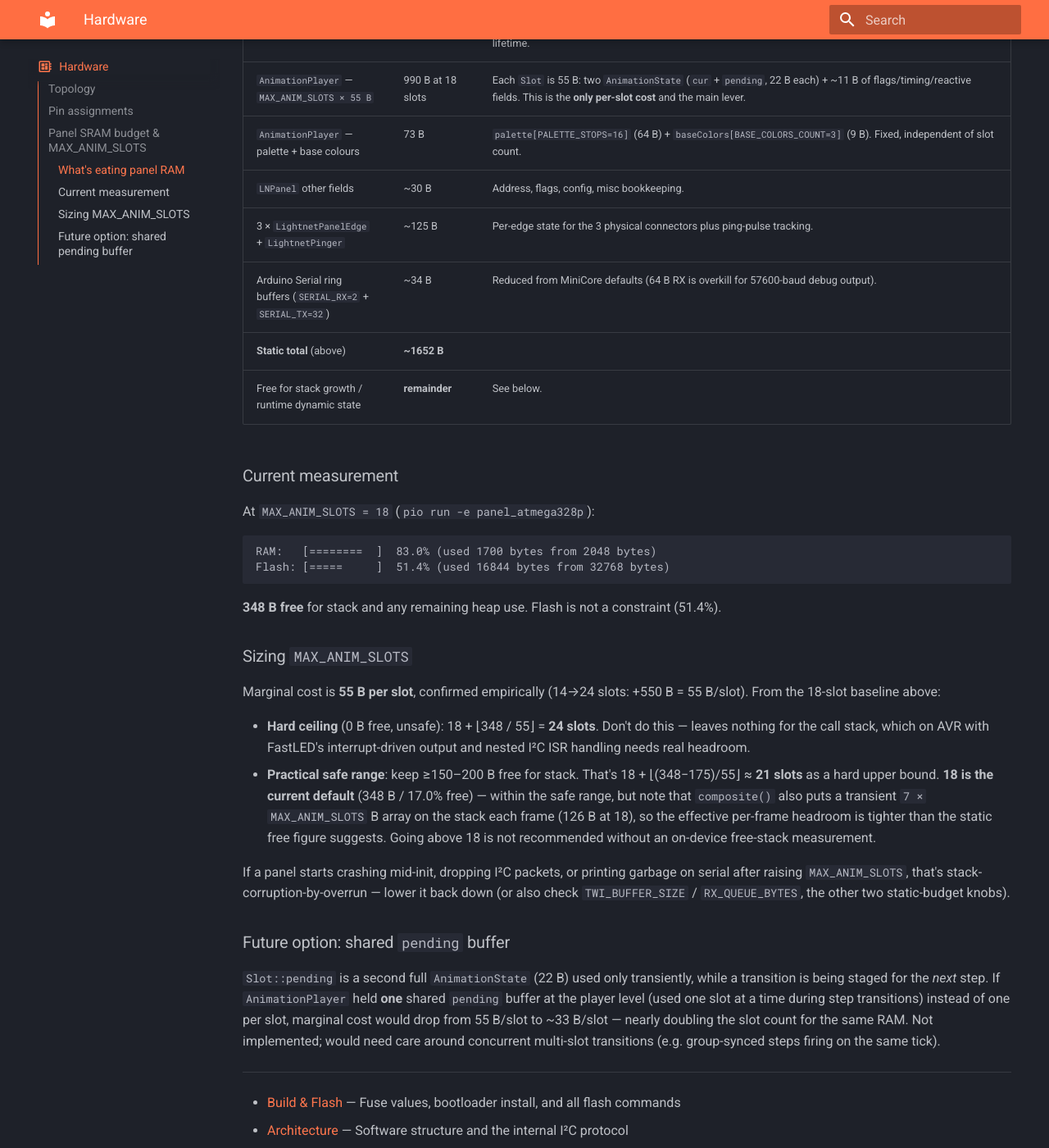
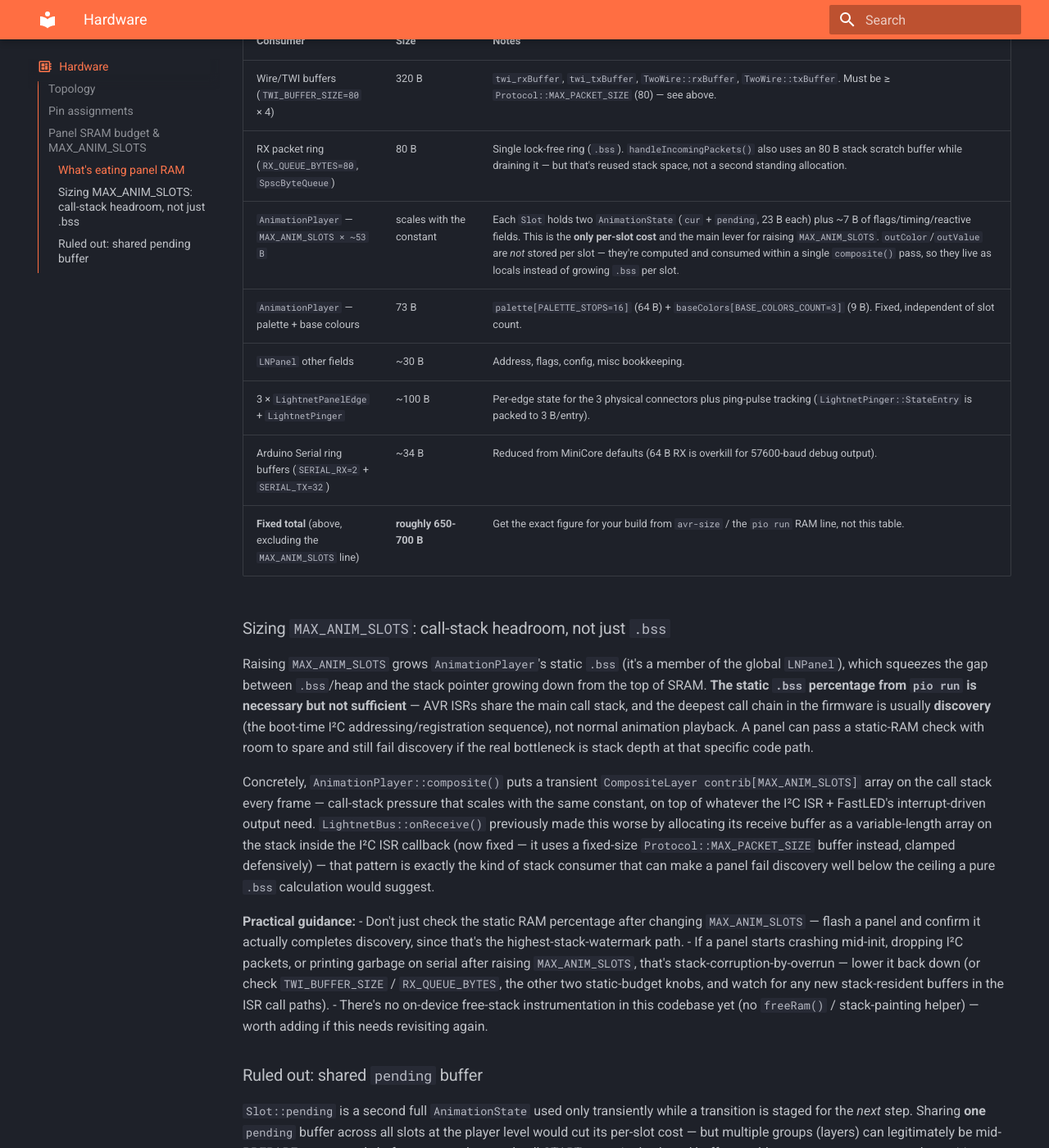
Before and after one commit to przemczan/lightnet-firmware, an MkDocs documentation site: the page built from docs/hardware.md, in a window 1280 px wide and 1400 px high, scrolled down 1771 px. Shown: the whole window at 82% size. Built offline with MkDocs 1.6.1 and Material for MkDocs 9.7.7, drawn with Linux system fonts in a browser that asks for light colours; some of the changed text lies outside the part shown.

Commit message:
fix panel debug, decrease anim slots, small mem optimizations

````diff
--- a/docs/hardware.md
+++ b/docs/hardware.md
@@ -60,58 +60,67 @@
 over that limit, because it's the only one that scales with a number the firmware author picks
 freely.
 
+This section deliberately avoids stating what `MAX_ANIM_SLOTS` is currently set to — that value
+changes independently of this doc and goes stale immediately. Always get the real numbers by
+building and reading the linker's report:
+
+```
+pio run -e panel_atmega328p
+```
+
+The `RAM: [...] NN.N% (used X bytes from 2048 bytes)` line in the build output is ground truth;
+treat the numbers below as a model for *reasoning about* the budget, not a substitute for that
+check.
+
 ### What's eating panel RAM
 
 | Consumer | Size | Notes |
 |---|---|---|
 | Wire/TWI buffers (`TWI_BUFFER_SIZE=80` × 4) | 320 B | `twi_rxBuffer`, `twi_txBuffer`, `TwoWire::rxBuffer`, `TwoWire::txBuffer`. Must be ≥ `Protocol::MAX_PACKET_SIZE` (80) — see above. |
-| RX packet ring (`RX_QUEUE_BYTES=80`, `SpscByteQueue`) | 80 B | Single lock-free ring (`.bss`). `handleIncomingPackets()` also uses an 80 B stack scratch buffer while draining it — but that's reused stack space, not a second standing allocation. The old double-buffered `CircularQueue` pair permanently held **both** buffers (plus heap/object overhead, ~190 B) for the program's lifetime. |
-| `AnimationPlayer` — `MAX_ANIM_SLOTS × 55 B` | 990 B at 18 slots | Each `Slot` is 55 B: two `AnimationState` (`cur` + `pending`, 22 B each) + ~11 B of flags/timing/reactive fields. This is the **only per-slot cost** and the main lever. |
+| RX packet ring (`RX_QUEUE_BYTES=80`, `SpscByteQueue`) | 80 B | Single lock-free ring (`.bss`). `handleIncomingPackets()` also uses an 80 B stack scratch buffer while draining it — but that's reused stack space, not a second standing allocation. |
+| `AnimationPlayer` — `MAX_ANIM_SLOTS × ~53 B` | scales with the constant | Each `Slot` holds two `AnimationState` (`cur` + `pending`, 23 B each) plus ~7 B of flags/timing/reactive fields. This is the **only per-slot cost** and the main lever for raising `MAX_ANIM_SLOTS`. `outColor`/`outValue` are *not* stored per slot — they're computed and consumed within a single `composite()` pass, so they live as locals instead of growing `.bss` per slot. |
 | `AnimationPlayer` — palette + base colours | 73 B | `palette[PALETTE_STOPS=16]` (64 B) + `baseColors[BASE_COLORS_COUNT=3]` (9 B). Fixed, independent of slot count. |
 | `LNPanel` other fields | ~30 B | Address, flags, config, misc bookkeeping. |
-| 3 × `LightnetPanelEdge` + `LightnetPinger` | ~125 B | Per-edge state for the 3 physical connectors plus ping-pulse tracking. |
+| 3 × `LightnetPanelEdge` + `LightnetPinger` | ~100 B | Per-edge state for the 3 physical connectors plus ping-pulse tracking (`LightnetPinger::StateEntry` is packed to 3 B/entry). |
 | Arduino Serial ring buffers (`SERIAL_RX=2` + `SERIAL_TX=32`) | ~34 B | Reduced from MiniCore defaults (64 B RX is overkill for 57600-baud debug output). |
-| **Static total** (above) | **~1652 B** | |
-| Free for stack growth / runtime dynamic state | **remainder** | See below. |
+| **Fixed total** (above, excluding the `MAX_ANIM_SLOTS` line) | **roughly 650-700 B** | Get the exact figure for your build from `avr-size` / the `pio run` RAM line, not this table. |
 
-### Current measurement
+### Sizing `MAX_ANIM_SLOTS`: call-stack headroom, not just `.bss`
 
-At `MAX_ANIM_SLOTS = 18` (`pio run -e panel_atmega328p`):
+Raising `MAX_ANIM_SLOTS` grows `AnimationPlayer`'s static `.bss` (it's a member of the global
+`LNPanel`), which squeezes the gap between `.bss`/heap and the stack pointer growing down from
+the top of SRAM. **The static `.bss` percentage from `pio run` is necessary but not sufficient**
+— AVR ISRs share the main call stack, and the deepest call chain in the firmware is usually
+**discovery** (the boot-time I²C addressing/registration sequence), not normal animation
+playback. A panel can pass a static-RAM check with room to spare and still fail discovery if the
+real bottleneck is stack depth at that specific code path.
 
-```
-RAM:   [========  ]  83.0% (used 1700 bytes from 2048 bytes)
-Flash: [=====     ]  51.4% (used 16844 bytes from 32768 bytes)
-```
+Concretely, `AnimationPlayer::composite()` puts a transient `CompositeLayer
+contrib[MAX_ANIM_SLOTS]` array on the call stack every frame — call-stack pressure that scales
+with the same constant, on top of whatever the I²C ISR + FastLED's interrupt-driven output need.
+`LightnetBus::onReceive()` previously made this worse by allocating its receive buffer as a
+variable-length array on the stack inside the I²C ISR callback (now fixed — it uses a fixed-size
+`Protocol::MAX_PACKET_SIZE` buffer instead, clamped defensively) — that pattern is exactly the
+kind of stack consumer that can make a panel fail discovery well below the ceiling a pure `.bss`
+calculation would suggest.
 
-**348 B free** for stack and any remaining heap use. Flash is not a constraint (51.4%).
+**Practical guidance:**
+- Don't just check the static RAM percentage after changing `MAX_ANIM_SLOTS` — flash a panel and
+  confirm it actually completes discovery, since that's the highest-stack-watermark path.
+- If a panel starts crashing mid-init, dropping I²C packets, or printing garbage on serial after
+  raising `MAX_ANIM_SLOTS`, that's stack-corruption-by-overrun — lower it back down (or check
+  `TWI_BUFFER_SIZE` / `RX_QUEUE_BYTES`, the other two static-budget knobs, and watch for any new
+  stack-resident buffers in the ISR call paths).
+- There's no on-device free-stack instrumentation in this codebase yet (no `freeRam()` /
+  stack-painting helper) — worth adding if this needs revisiting again.
 
-### Sizing `MAX_ANIM_SLOTS`
+### Ruled out: shared `pending` buffer
 
-Marginal cost is **55 B per slot**, confirmed empirically (14→24 slots: +550 B = 55 B/slot).
-From the 18-slot baseline above:
-
-- **Hard ceiling** (0 B free, unsafe): 18 + ⌊348 / 55⌋ = **24 slots**. Don't do this — leaves
-  nothing for the call stack, which on AVR with FastLED's interrupt-driven output and nested
-  I²C ISR handling needs real headroom.
-- **Practical safe range**: keep ≥150–200 B free for stack. That's 18 + ⌊(348−175)/55⌋ ≈
-  **21 slots** as a hard upper bound. **18 is the current default** (348 B / 17.0% free) — within
-  the safe range, but note that `composite()` also puts a transient `7 × MAX_ANIM_SLOTS` B array
-  on the stack each frame (126 B at 18), so the effective per-frame headroom is tighter than the
-  static free figure suggests. Going above 18 is not recommended without an on-device free-stack
-  measurement.
-
-If a panel starts crashing mid-init, dropping I²C packets, or printing garbage on serial after
-raising `MAX_ANIM_SLOTS`, that's stack-corruption-by-overrun — lower it back down (or also check
-`TWI_BUFFER_SIZE` / `RX_QUEUE_BYTES`, the other two static-budget knobs).
-
-### Future option: shared `pending` buffer
-
-`Slot::pending` is a second full `AnimationState` (22 B) used only transiently, while a
-transition is being staged for the *next* step. If `AnimationPlayer` held **one** shared
-`pending` buffer at the player level (used one slot at a time during step transitions) instead of
-one per slot, marginal cost would drop from 55 B/slot to ~33 B/slot — nearly doubling the slot
-count for the same RAM. Not implemented; would need care around concurrent multi-slot
-transitions (e.g. group-synced steps firing on the same tick).
+`Slot::pending` is a second full `AnimationState` used only transiently while a transition is
+staged for the *next* step. Sharing **one** `pending` buffer across all slots at the player level
+would cut its per-slot cost — but multiple groups (layers) can legitimately be mid-PREPARE
+concurrently before a synced general-call START, so a single shared buffer would corrupt
+concurrent staged transitions. Not viable; per-slot `pending` stays.
 
 ---
 
````
Also changed, not shown: README.md (+1 -1 lines), docs/architecture.md (+2 -2 lines), 13 other files.
